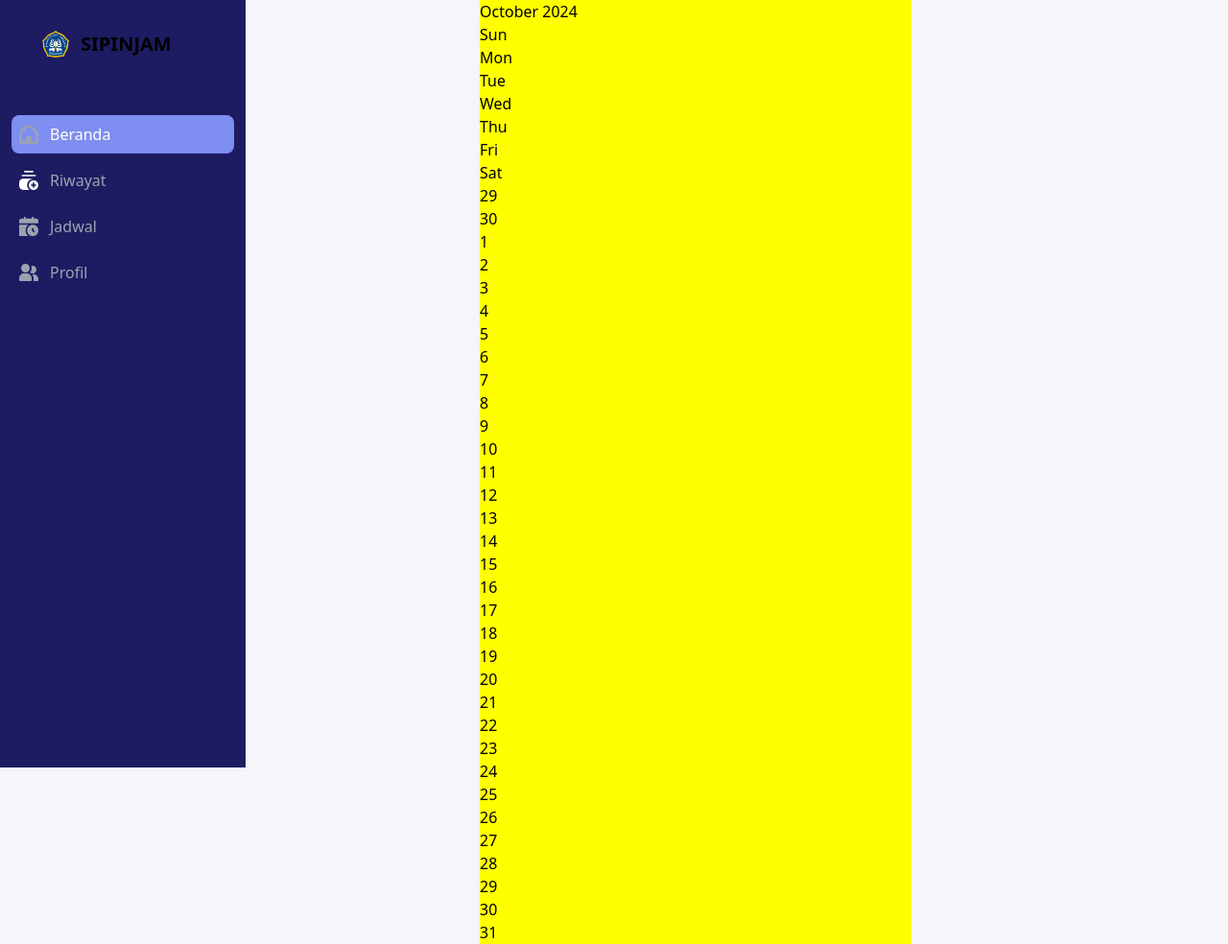
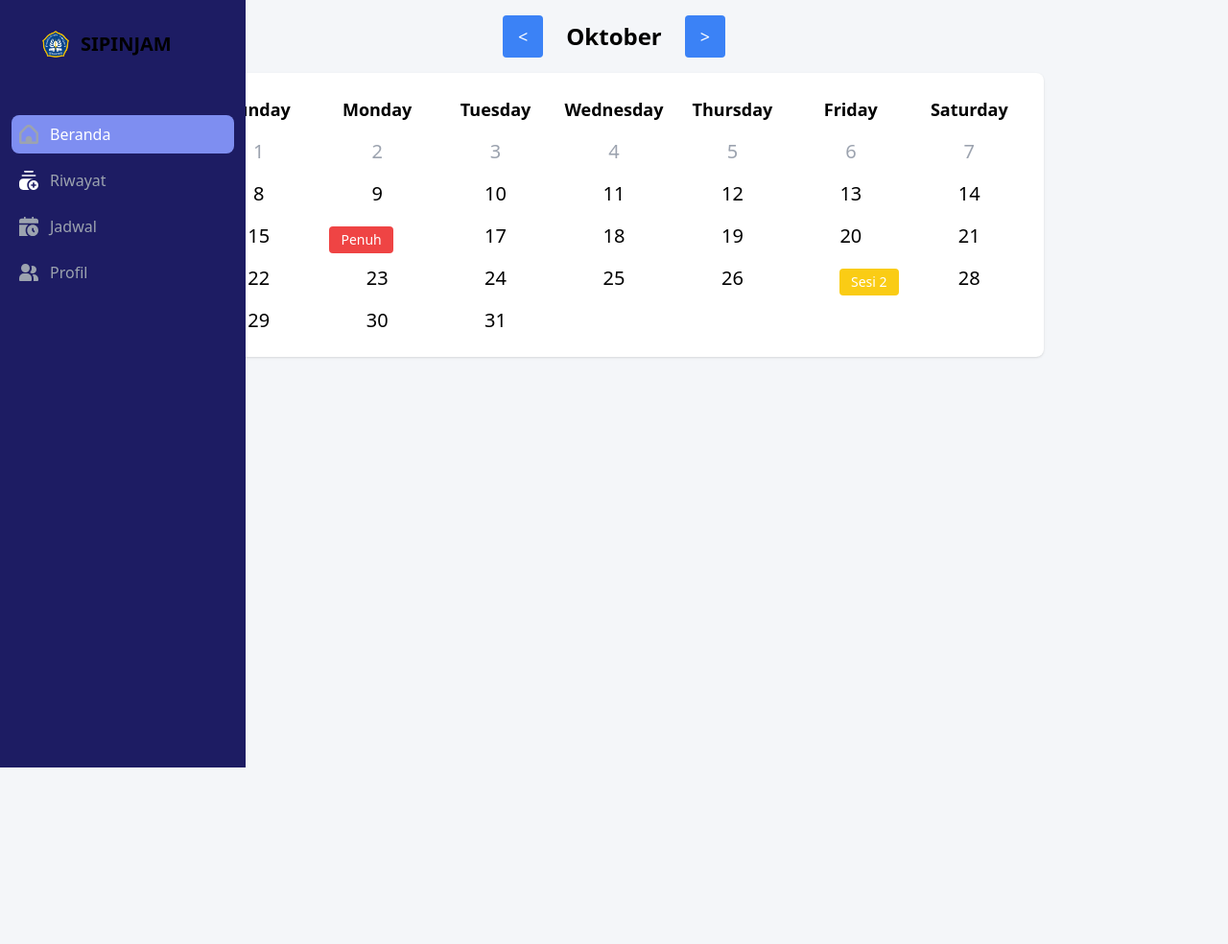
Before and after one commit to sipinjam/sipinjam, a PHP site: page /sipinjamfix/Pages/kalender/index.php in a window 1280 px wide. Shown: the whole page at 96% size. After the commit the page ends 800 px from the top, so only its background shows below. Run offline with PHP 8.4, Linux system fonts and the light colour scheme; style sheets or scripts are compiled from the project's sources; some libraries are stand-ins or nearby versions.

Commit message:
kalendar

```diff
--- a/Web/Pages/kalender/index.php
+++ b/Web/Pages/kalender/index.php
@@ -6,6 +6,7 @@
     <script src="https://cdn.tailwindcss.com"></script>
     <link rel="stylesheet" href="../../Public/theme.css">
     <title>Sipinjam</title>
+
 </head>
 <body>
     <!-- Sidebar -->
@@ -88,57 +89,66 @@
     <!-- End Keterangan -->
 
     <!-- Kalender -->
-    <div class="wrapper">
-        <header>
-            <p class="current-date">October 2024</p>
-        </header>
-        <div class="calendar">
-            <ul class="weeks">
-                <li>Sun</li>
-                <li>Mon</li>
-                <li>Tue</li>
-                <li>Wed</li>
-                <li>Thu</li>
-                <li>Fri</li>
-                <li>Sat</li>
-            </ul>
-            <ul class="days">
-                <li>29</li>
-                <li>30</li>
-                <li>1</li>
-                <li>2</li>
-                <li>3</li>
-                <li>4</li>
-                <li>5</li>
-                <li>6</li>
-                <li>7</li>
-                <li>8</li>
-                <li>9</li>
-                <li>10</li>
-                <li>11</li>
-                <li>12</li>
-                <li>13</li>
-                <li>14</li>
-                <li>15</li>
-                <li>16</li>
-                <li>17</li>
-                <li>18</li>
-                <li>19</li>
-                <li>20</li>
-                <li>21</li>
-                <li>22</li>
-                <li>23</li>
-                <li>24</li>
-                <li>25</li>
-                <li>26</li>
-                <li>27</li>
-                <li>28</li>
-                <li>29</li>
-                <li>30</li>
-                <li>31</li>
-            </ul>
+    <div class="flex justify-center items-center py-4">
+    <button class="px-4 py-2 bg-blue-500 text-white rounded hover:bg-blue-600 text-lg">&lt;</button>
+    <h2 class="mx-6 text-2xl font-bold">Oktober</h2>
+    <button class="px-4 py-2 bg-blue-500 text-white rounded hover:bg-blue-600 text-lg">&gt;</button>
+</div>
+
+<div class="max-w-4xl mx-auto p-6 bg-white rounded-lg shadow">
+    <div class="grid grid-cols-7 gap-4 text-center font-semibold text-lg">
+        <div>Sunday</div>
+        <div>Monday</div>
+        <div>Tuesday</div>
+        <div>Wednesday</div>
+        <div>Thursday</div>
+        <div>Friday</div>
+        <div>Saturday</div>
+    </div>
+
+    <div class="grid grid-cols-7 gap-4 mt-4 text-center text-xl">
+        <div class="text-gray-400">1</div>
+        <div class="text-gray-400">2</div>
+        <div class="text-gray-400">3</div>
+        <div class="text-gray-400">4</div>
+        <div class="text-gray-400">5</div>
+        <div class="text-gray-400">6</div>
+        <div class="text-gray-400">7</div>
+        <div>8</div>
+        <div>9</div>
+        <div>10</div>
+        <div>11</div>
+        <div>12</div>
+        <div>13</div>
+        <div>14</div>
+        <div>15</div>
+        <div class="relative">
+            <span>16</span>
+            <span class="absolute top-0 left-0 mt-1 ml-1 px-3 py-1 bg-red-500 text-white text-sm rounded">Penuh</span>
         </div>
+        <div>17</div>
+        <div>18</div>
+        <div>19</div>
+        <div>20</div>
+        <div>21</div>
+        <div>22</div>
+        <div>23</div>
+        <div>24</div>
+        <div>25</div>
+        <div>26</div>
+        <div class="relative">
+            <span>27</span>
+            <span class="absolute top-0 right-0 mt-1 mr-1 px-3 py-1 bg-yellow-400 text-white text-sm rounded">Sesi 2</span>
+        </div>
+        <div>28</div>
+        <div>29</div>
+        <div>30</div>
+        <div>31</div>
     </div>
+</div>
+
+
+
     <!-- End Kalender -->
 </body>
 </html>
```
